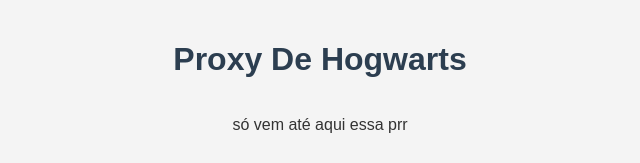
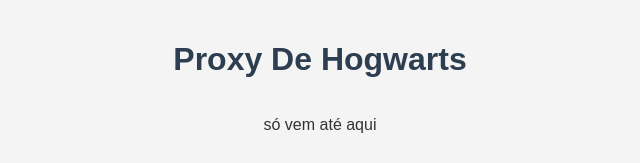
Before and after one commit to eduardobezerraz/AdmSistemasAbertos_ProjetoFinal, a plain HTML site: page clientes/cliente1/proxy/index.html in a window 1280 px wide. Shown: the top 163 px of the page, 320-960 px from the left. Drawn offline with Linux system fonts and the light colour scheme.

```diff
--- a/clientes/cliente1/proxy/index.html
+++ b/clientes/cliente1/proxy/index.html
@@ -3,7 +3,7 @@
 <head>
     <meta charset="UTF-8">
     <meta name="viewport" content="width=device-width, initial-scale=1.0">
-    <title>Document</title>
+    <title>Proxy Hogwarts</title>
 </head>
 <style>
     body {
@@ -37,7 +37,7 @@
 </style>
 <body>
     <h1>Proxy De Hogwarts</h1>
-    <p>só vem até aqui essa prr</p>
+    <p>só vem até aqui</p>
     <ul>
         <li><a href="https://portal.hogwarts.br">Portal hogwarts</a></li>
         <li><a href="https://hotsite.hogwarts.br">hotsite hogwarts</a></li>
```
Also changed, not shown: 7 other files.
